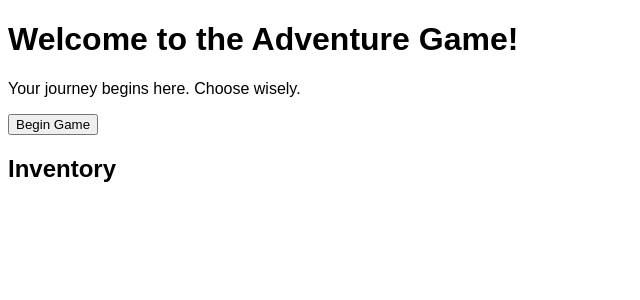
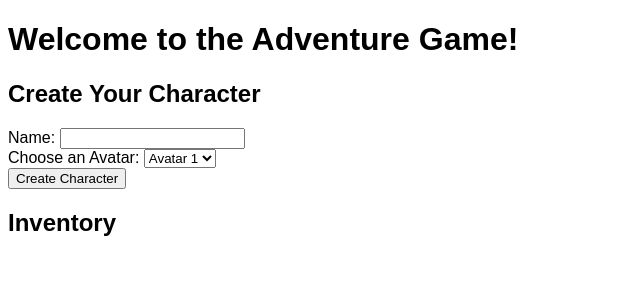
Before and after one commit to samstikeleather/adventure-game-beta, a Flask app: page / in a window 1280 px wide. Shown: the top 300 px of the page, without its empty margins (0-640 px from the left). Run offline with Flask 3, Linux system fonts and the light colour scheme; data that the repository does not hold is empty.

Commit message:
Added basic character creation and functionality

```diff
--- a/static/js/game.js
+++ b/static/js/game.js
@@ -1,9 +1,27 @@
 document.addEventListener("DOMContentLoaded", function() {
+    // Listener for character creation
+    document.getElementById("create-character").addEventListener("click", function() {
+        const characterName = document.getElementById("character-name").value;
+        const characterAvatar = document.getElementById("character-avatar").value;
+
+        // Store character details
+        sessionStorage.setItem('characterName', characterName);
+        sessionStorage.setItem('characterAvatar', characterAvatar);
+
+        // Hide character creation and show the rest of the game UI
+        document.getElementById("character-creation").style.display = 'none';
+        document.getElementById("narrative").style.display = 'block';
+        document.getElementById("begin-game").style.display = 'block';
+        document.getElementById("inventory").style.display = 'block';
+    });
+
+    // Listener for beginning the game
     document.getElementById("begin-game").addEventListener("click", function() {
         fetch('/start-game')
             .then(response => response.json())
             .then(data => {
                 displayNarrativeAndChoices(data);
+                document.getElementById("choices").style.display = 'block'; // Show choices
             })
             .catch(error => console.error('Error:', error));
     });
--- a/templates/index.html
+++ b/templates/index.html
@@ -7,15 +7,35 @@
 </head>
 <body>
     <h1>Welcome to the Adventure Game!</h1>
-    <p id="narrative">Your journey begins here. Choose wisely.</p>
+
+    <!-- Character Creation Section -->
+    <div id="character-creation">
+        <h2>Create Your Character</h2>
+        <form id="character-creation-form">
+            <label for="character-name">Name:</label>
+            <input type="text" id="character-name" name="character-name" required><br>
+
+            <label for="character-avatar">Choose an Avatar:</label>
+            <select id="character-avatar" name="character-avatar">
+                <option value="avatar1">Avatar 1</option>
+                <option value="avatar2">Avatar 2</option>
+                <!-- Add more avatar options here -->
+            </select><br>
+
+            <button type="button" id="create-character">Create Character</button>
+        </form>
+    </div>
+
+    <p id="narrative" style="display:none;">Your journey begins here. Choose wisely.</p>
     <!-- Begin Game Button -->
-    <button id="begin-game">Begin Game</button>
-    <div id="choices"></div>
+    <button id="begin-game" style="display:none;">Begin Game</button>
+    <div id="choices" style="display:none;"></div>
     <!-- Inventory Display -->
     <h2>Inventory</h2>
-    <ul id="inventory">
+    <ul id="inventory" style="display:none;">
     <!-- Inventory items will be listed here -->
     </ul>
+
     <script src="{{ url_for('static', filename='js/game.js') }}"></script>
 </body>
 </html>
```
Also changed, not shown: 1 other file.
